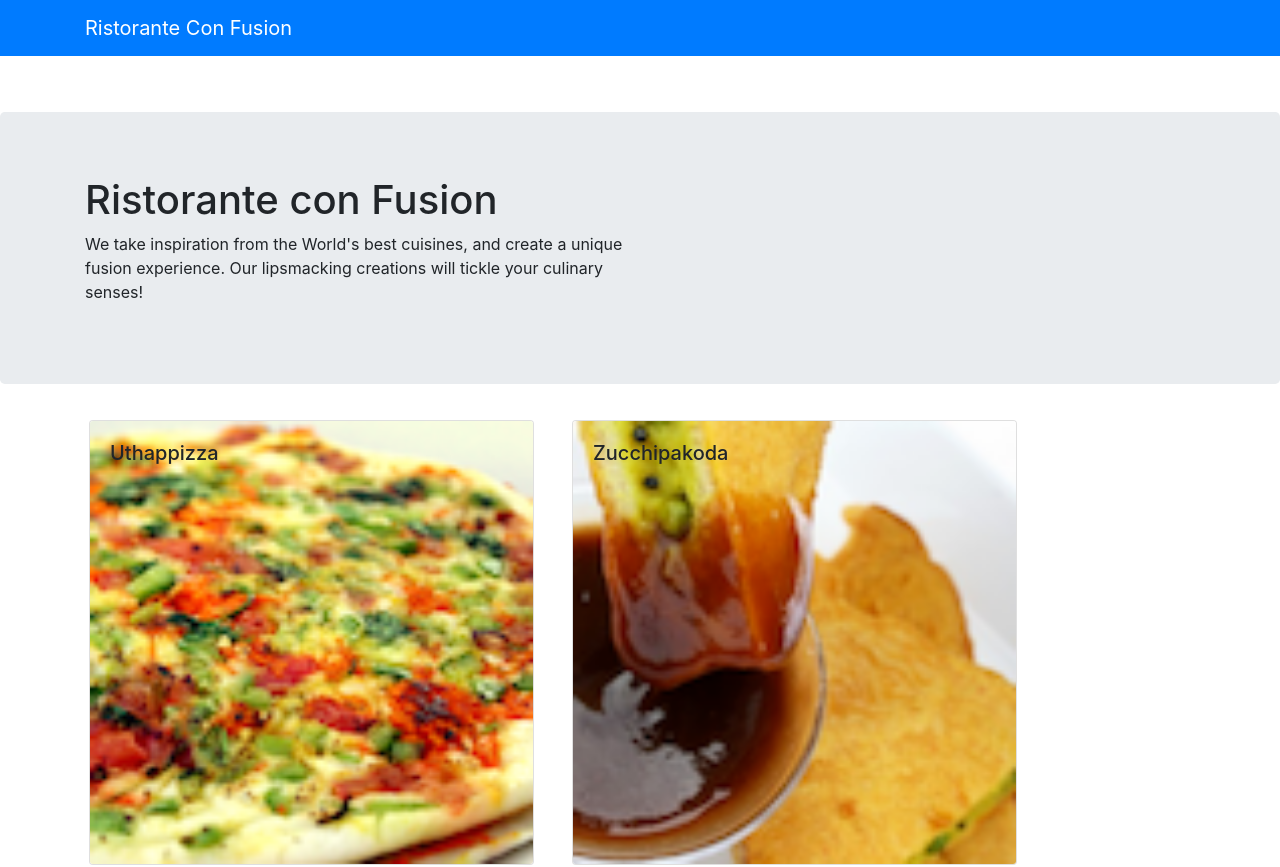
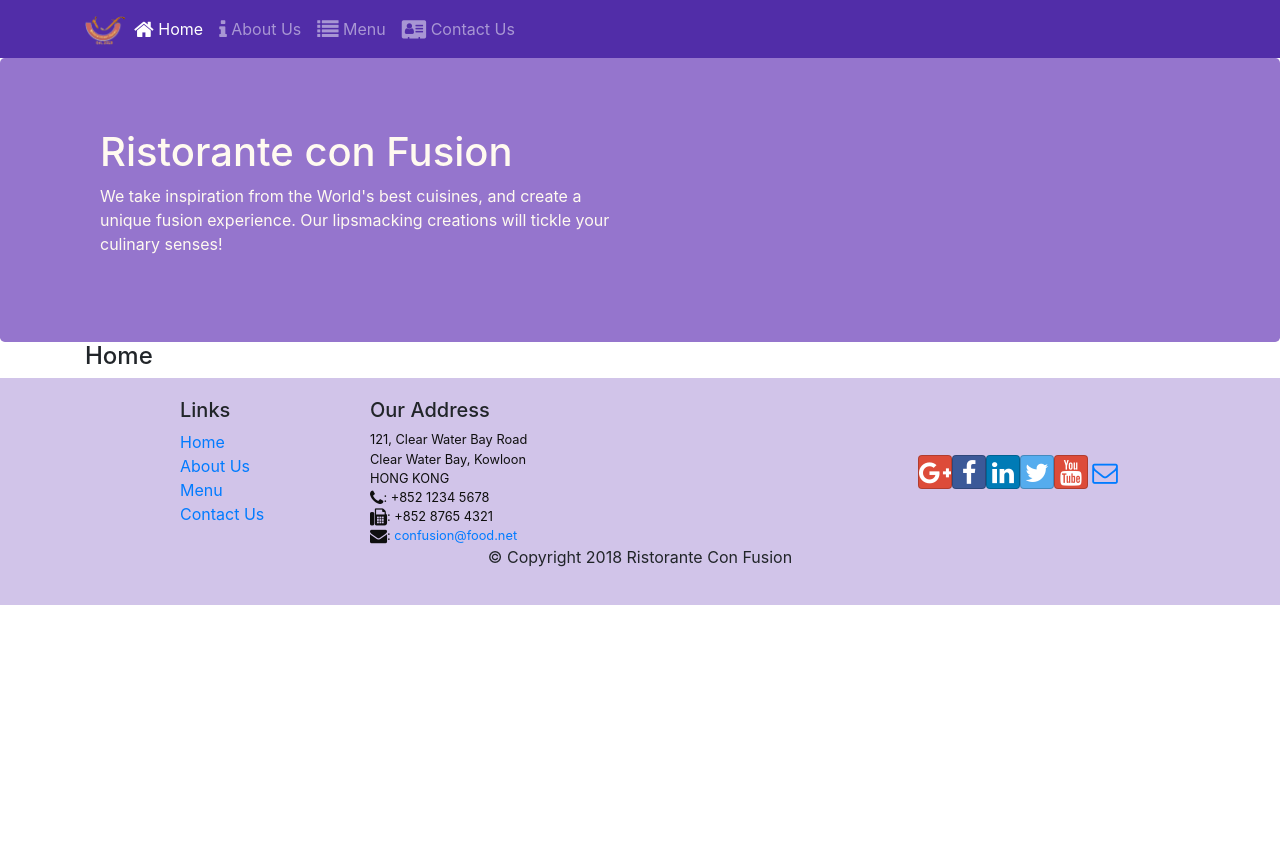
Before and after one commit to afzalzbr/coursera-react-app, a React (Create React App) app: page /home in a window 1280 px wide. Shown: the top 867 px of the page. After the commit the page ends 800 px from the top, so only its background shows below. Built offline with nearby package versions, Linux system fonts and the light colour scheme.

Commit message:
React Router

```diff
--- a/package.json
+++ b/package.json
@@ -9,6 +9,7 @@
     "react": "^16.8.0",
     "react-dom": "^16.8.0",
     "react-popper": "0.9.2",
+    "react-router-dom": "4.2.2",
     "react-scripts": "3.4.4",
     "reactstrap": "5.0.0"
   },
--- a/src/App.js
+++ b/src/App.js
@@ -1,12 +1,15 @@
-import React, { Component } from 'react';
-import Main from './components/MainComponent';
+import React, { Component } from "react";
+import Main from "./components/MainComponent";
+import { BrowserRouter } from "react-router-dom";
 
 class App extends Component {
   render() {
     return (
-      <div className="App">
-        <Main />
-      </div>
+      <BrowserRouter>
+        <div>
+          <Main />
+        </div>
+      </BrowserRouter>
     );
   }
 }
--- a/src/components/FooterComponent.js
+++ b/src/components/FooterComponent.js
@@ -1,4 +1,5 @@
 import React from "react";
+import { Link } from "react-router-dom";
 
 function Footer(props) {
   return (
@@ -9,16 +10,16 @@
             <h5>Links</h5>
             <ul className="list-unstyled">
               <li>
-                <a href="#">Home</a>
+                <Link to="/home">Home</Link>
               </li>
               <li>
-                <a href="#">About</a>
+                <Link to="/aboutus">About Us</Link>
               </li>
               <li>
-                <a href="#">Menu</a>
+                <Link to="/menu">Menu</Link>
               </li>
               <li>
-                <a href="contactus.html">Contact</a>
+                <Link to="/contactus">Contact Us</Link>
               </li>
             </ul>
           </div>
--- a/src/components/HeaderComponent.js
+++ b/src/components/HeaderComponent.js
@@ -1,13 +1,70 @@
 import React, { Component } from "react";
-import { Navbar, NavbarBrand, Jumbotron } from "reactstrap";
+import {
+  Nav,
+  Navbar,
+  NavbarBrand,
+  NavbarToggler,
+  Collapse,
+  NavItem,
+  Jumbotron,
+} from "reactstrap";
+import { NavLink } from "react-router-dom";
 
 class Header extends Component {
+  constructor(props) {
+    super(props);
+
+    this.toggleNav = this.toggleNav.bind(this);
+    this.state = {
+      isNavOpen: false,
+    };
+  }
+
+  toggleNav() {
+    this.setState({
+      isNavOpen: !this.state.isNavOpen,
+    });
+  }
+
   render() {
     return (
-      <React.Fragment>
-        <Navbar dark>
+      <div>
+        <Navbar dark expand="md">
           <div className="container">
-            <NavbarBrand href="/">Ristorante Con Fusion</NavbarBrand>
+            <NavbarToggler onClick={this.toggleNav} />
+            <NavbarBrand className="mr-auto" href="/">
+              <img
+                src="assets/images/logo.png"
+                height="30"
+                width="41"
+                alt="Ristorante Con Fusion"
+              />
+            </NavbarBrand>
+            <Collapse isOpen={this.state.isNavOpen} navbar>
+              <Nav navbar>
+                <NavItem>
+                  <NavLink className="nav-link" to="/home">
+                    <span className="fa fa-home fa-lg"></span> Home
+                  </NavLink>
+                </NavItem>
+                <NavItem>
+                  <NavLink className="nav-link" to="/aboutus">
+                    <span className="fa fa-info fa-lg"></span> About Us
+                  </NavLink>
+                </NavItem>
+                <NavItem>
+                  <NavLink className="nav-link" to="/menu">
+                    <span className="fa fa-list fa-lg"></span> Menu
+                  </NavLink>
+                </NavItem>
+                <NavItem>
+                  <NavLink className="nav-link" to="/contactus">
+                    <span className="fa fa-address-card fa-lg"></span> Contact
+                    Us
+                  </NavLink>
+                </NavItem>
+              </Nav>
+            </Collapse>
           </div>
         </Navbar>
         <Jumbotron>
@@ -24,9 +81,8 @@
             </div>
           </div>
         </Jumbotron>
-      </React.Fragment>
+      </div>
     );
   }
 }
-
 export default Header;
--- /dev/null
+++ b/src/components/Home.js
@@ -0,0 +1,11 @@
+import React from "react";
+
+function Home(props) {
+  return (
+    <div className="container">
+      <h4>Home</h4>
+    </div>
+  );
+}
+
+export default Home;
--- a/src/components/MainComponent.js
+++ b/src/components/MainComponent.js
@@ -1,10 +1,11 @@
 import React, { Component } from "react";
 import { Navbar, NavbarBrand } from "reactstrap";
+import { Switch, Route, Redirect } from "react-router-dom";
 import Header from "./HeaderComponent";
 import Footer from "./FooterComponent";
 import Menu from "./MenuComponent";
-import DishDetail from "./DishdetailComponent";
 import { DISHES } from "../shared/dishes";
+import Home from "./Home";
 
 class Main extends Component {
   constructor(props) {
@@ -20,25 +21,21 @@
   }
 
   render() {
+    const HomePage = () => {
+      return <Home />;
+    };
     return (
       <div>
-        <Navbar dark color="primary">
-          <div className="container">
-            <NavbarBrand href="/">Ristorante Con Fusion</NavbarBrand>
-          </div>
-        </Navbar>
         <Header />
-        <Menu
-          dishes={this.state.dishes}
-          onClick={(dishId) => this.onDishSelect(dishId)}
-        />
-        <DishDetail
-          dish={
-            this.state.dishes.filter(
-              (dish) => dish.id === this.state.selectedDish,
-            )[0]
-          }
-        />
+        <Switch>
+          <Route path="/home" component={HomePage} />
+          <Route
+            exact
+            path="/menu"
+            component={() => <Menu dishes={this.state.dishes} />}
+          />
+          <Redirect to="/home" />
+        </Switch>
         <Footer />
       </div>
     );
--- a/src/components/MenuComponent.js
+++ b/src/components/MenuComponent.js
@@ -1,11 +1,9 @@
-import React from 'react';
-import { Card, CardImg, CardImgOverlay,
-    CardTitle } from 'reactstrap';
+import React from "react";
+import { Card, CardImg, CardImgOverlay, CardTitle } from "reactstrap";
 
-    function RenderMenuItem ({dish, onClick}) {
+function RenderMenuItem({ dish, onClick }) {
   return (
-            <Card
-                onClick={() => onClick(dish.id)}>
+    <Card>
       <CardImg width="100%" src={dish.image} alt={dish.name} />
       <CardImgOverlay>
         <CardTitle>{dish.name}</CardTitle>
@@ -15,10 +13,9 @@
 }
 
 const Menu = (props) => {
-
   const menu = props.dishes.map((dish) => {
     return (
-                <div className="col-12 col-md-5 m-1"  key={dish.id}>
+      <div className="col-12 col-md-5 m-1" key={dish.id}>
         <RenderMenuItem dish={dish} onClick={props.onClick} />
       </div>
     );
@@ -26,11 +23,9 @@
 
   return (
     <div className="container">
-                <div className="row">
-                    {menu}
-                </div>
+      <div className="row">{menu}</div>
     </div>
   );
-    }
+};
 
 export default Menu;
--- a/src/index.js
+++ b/src/index.js
@@ -4,6 +4,7 @@
 import "font-awesome/css/font-awesome.css";
 import "bootstrap-social/bootstrap-social.css";
 import "./index.css";
+import "./App.css";
 import App from "./App";
 
 ReactDOM.render(<App />, document.getElementById("root"));
```
Also changed, not shown: 1 other file (tests, documents, lock files or other folders). Lines whose indentation alone changed are shown as unchanged.
